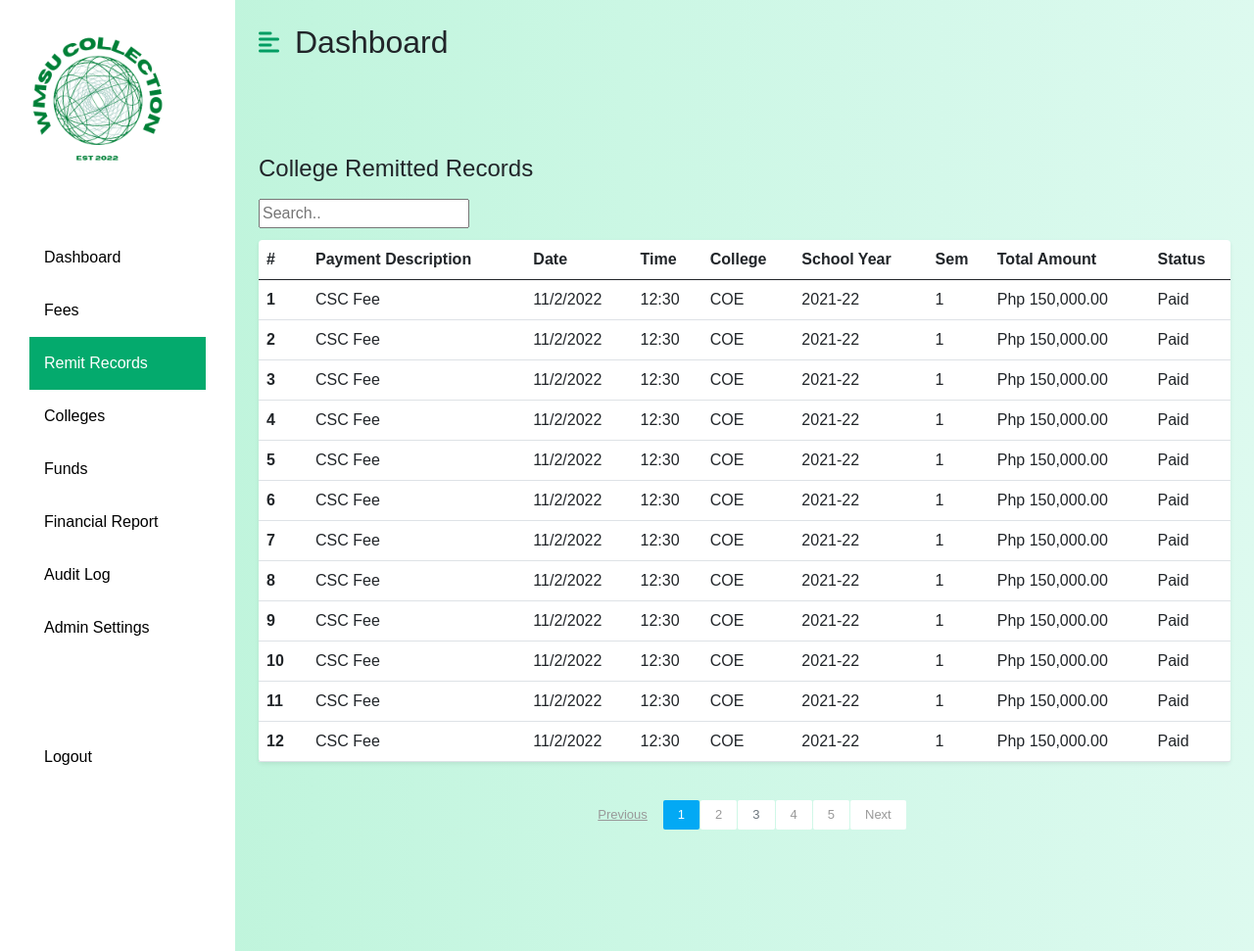
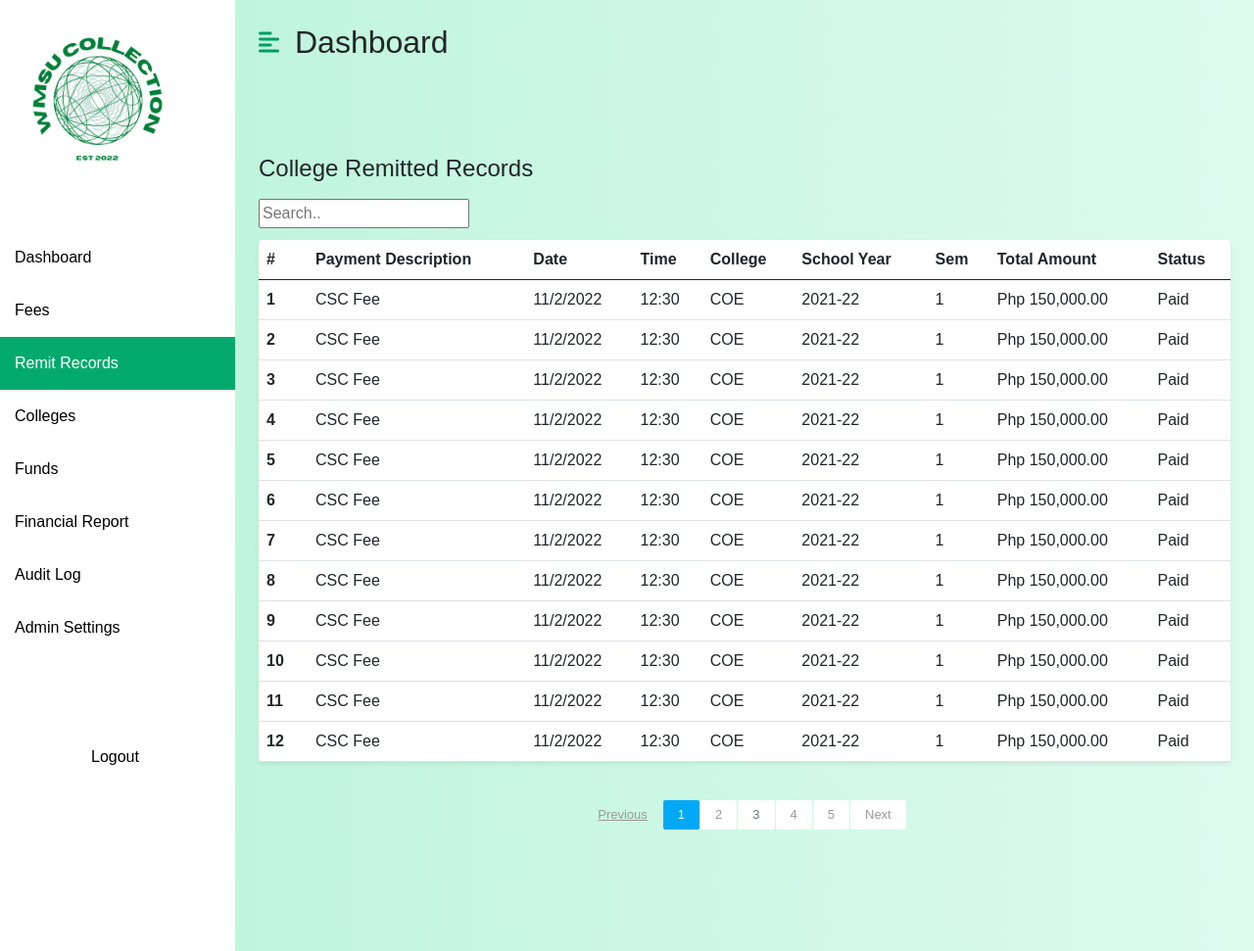
Before and after one commit to LurDooDev/wmsu-collection-system, a PHP site: page /remit-records/remit-records.php in a window 1280 px wide. Shown: the whole page at 98% size. Run offline with PHP 8.4, Linux system fonts and the light colour scheme; some libraries are stand-ins or nearby versions.

Commit message:
Update styles.css

```diff
--- a/remit-records/styles.css
+++ b/remit-records/styles.css
@@ -74,7 +74,7 @@
 
 .darna {
   border: none;
-  padding: 20px 30px;
+  padding: 20px 0px;
 }
 
 .darna.active {
@@ -157,8 +157,9 @@
 	font-size: 16px;
 }
 #a_logout{
-  width: 200px;
+  width: -1px;
   position: fixed;
+  padding: 15px 93px;
   bottom: 0;
 }
 }
```
